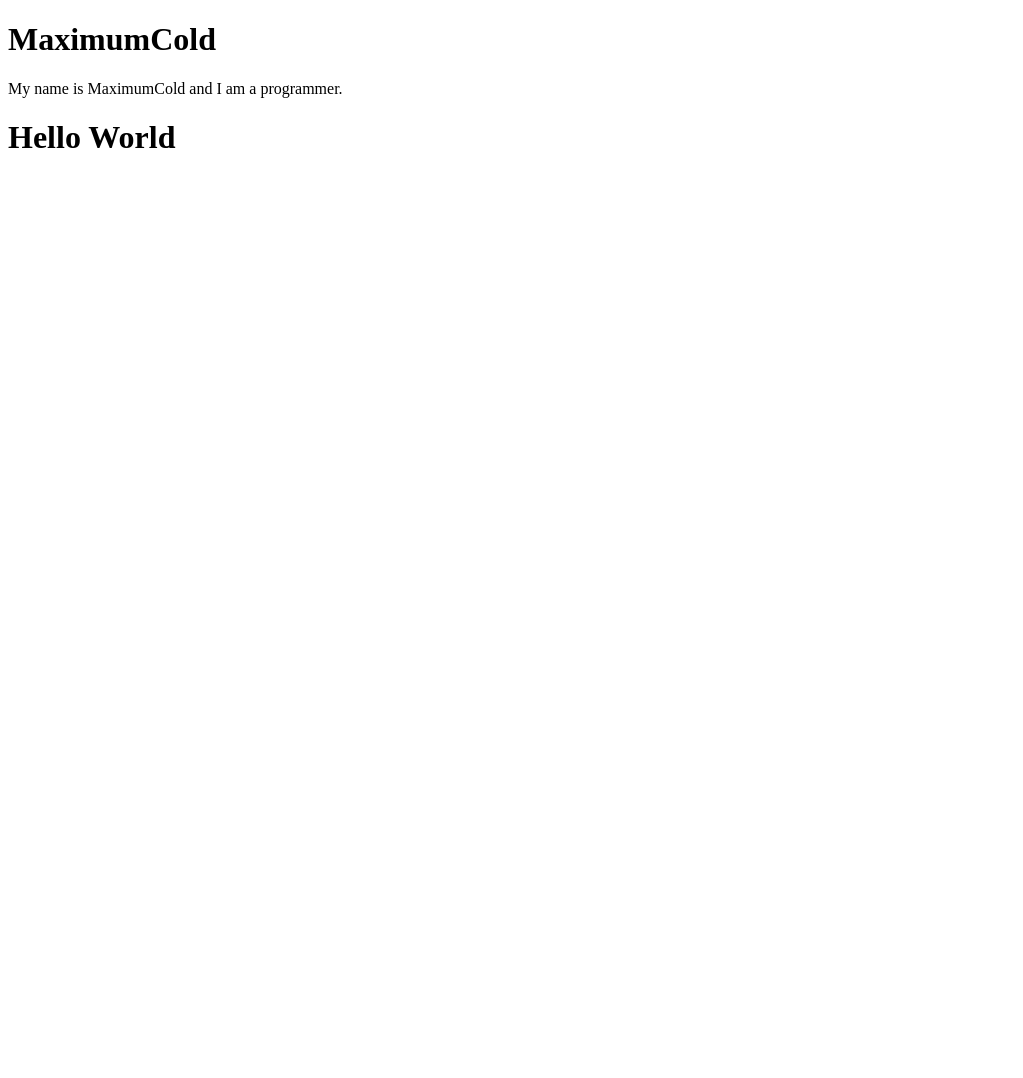
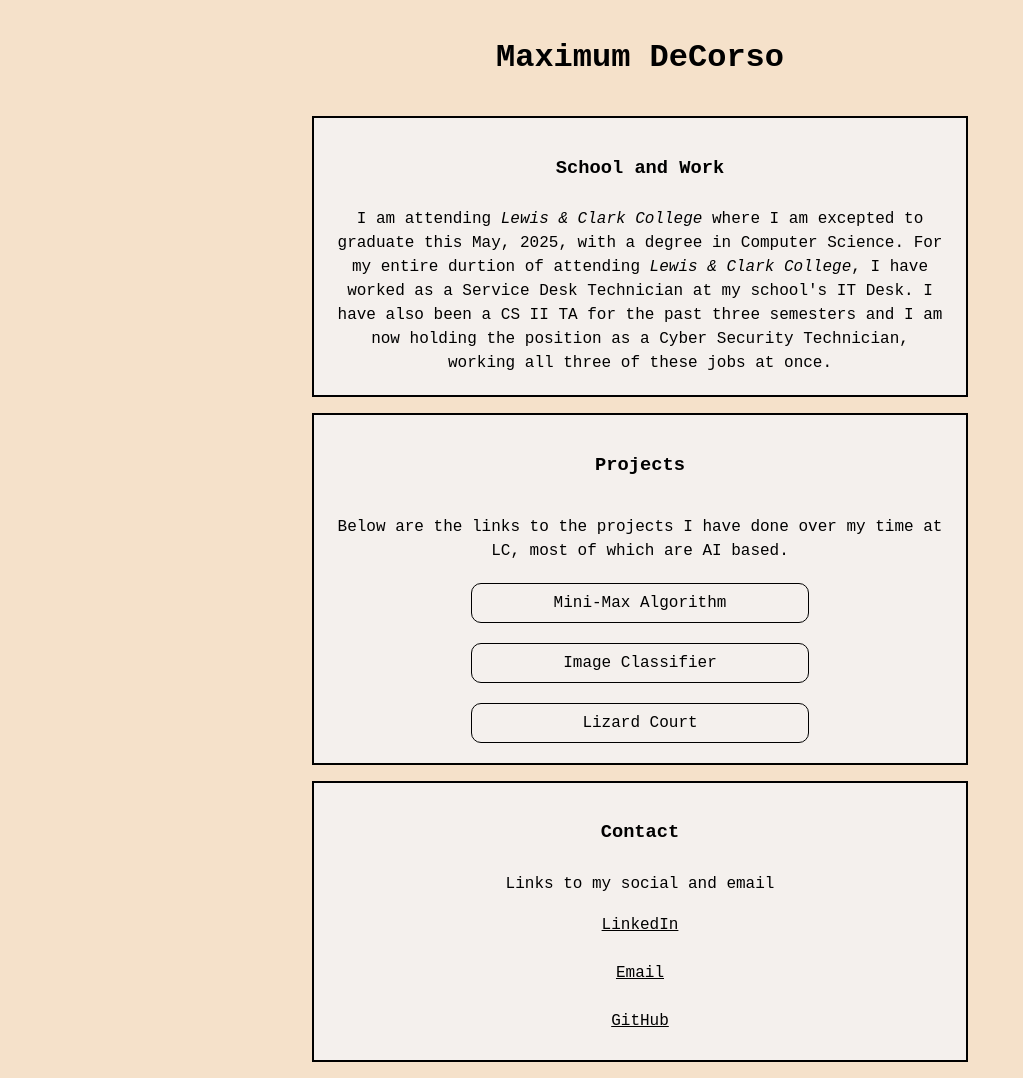
Before and after one commit to maximumcold/maximumcold.github.io, a plain HTML site: page index.html in a window 1280 px wide. Shown: the whole page, without its empty margins (0-1023 px from the left). Before the commit the page ends 800 px from the top, so only its background shows below. Drawn offline with Linux system fonts and the light colour scheme.

Commit message:
Added HTML, CSS, and JS code to make a base website

```diff
--- a/index.html
+++ b/index.html
@@ -1,10 +1,37 @@
 <!DOCTYPE html>
 <html>
 <head>
-    <title>MaximumCold</title>
+    <title>Example Webpage</title>
+    <link rel="stylesheet" type="text/css" href="style.css">
+    <script src="script.js" defer></script>
 </head>
-<body></body>
-    <h1>MaximumCold</h1>
-    <p>My name is MaximumCold and I am a programmer.</p>
+<body>
+
+    <h1> Maximum DeCorso </h1>
+
+    <section class="section" id="school-and-work">
+        <h3> School and Work </h3>
+        <p> I am attending <em>Lewis & Clark College</em> where I am excepted to graduate this May, 2025,
+            with a degree in Computer Science. For my entire durtion of attending <em>Lewis & Clark College</em>,
+            I have worked as a Service Desk Technician at my school's IT Desk. I have also been
+            a CS II TA for the past three semesters and I am now holding the position as a Cyber
+            Security Technician, working all three of these jobs at once. </p>
+    </section>
+
+    <section class="section" id="projects">
+        <h3>Projects</h3>
+        <p>Below are the links to the projects I have done over my time at LC, most of which are AI based.</p>
+        <a href="https://github.com/maximumcold/Connect4MiniMax">Mini-Max Algorithm</a>
+        <a href="https://github.com/maximumcold/AI-and-Machine-Learning">Image Classifier</a>
+        <a href="https://github.com/maximumcold/Hackathon-Spring2024">Lizard Court</a>
+    </section>
+
+    <section class="section" id="contact">
+        <h3>Contact</h3>
+        <p>Links to my social and email</p>
+        <a href="https://www.linkedin.com/in/maximumcold/">LinkedIn</a>
+        <a href="mailto:maxdecorso01@gmail.com">Email</a>
+        <a href="https://github.com/maximumcold">GitHub</a>
+    </section>
+</body>
 </html>
-<h1> Hello World </h1>
--- /dev/null
+++ b/script.js
@@ -0,0 +1,14 @@
+document.addEventListener("DOMContentLoaded", () => {
+    const sections = document.querySelectorAll(".section");
+
+    const observer = new IntersectionObserver((entries, observer) => {
+        entries.forEach(entry => {
+            if (entry.isIntersecting) {
+                entry.target.classList.add("visible");
+                observer.unobserve(entry.target);
+            }
+        });
+    }, { threshold: 0.1 });
+
+    sections.forEach(section => observer.observe(section));
+});
--- /dev/null
+++ b/style.css
@@ -0,0 +1,131 @@
+body {
+    display: flex;
+    flex-direction: column;
+    align-items: center;
+    justify-content: center;
+    background-color: #f5e1ca;
+}
+
+.section {
+    outline: 2px solid #000;
+    opacity: 0;
+    transform: translateY(20px);
+    transition:  opacity 1s ease-out, transform 1s ease-out;
+}
+
+
+.section.visible {
+    opacity: 1;
+    transform: translateY(0);
+}
+
+h1 {
+    color: d;
+    text-align: center;
+    font-family: 'Courier New', Courier, monospace;
+    padding: 10px;
+}
+
+#school-and-work {
+    background-color: #f4f0ed;
+    width: 50%;
+    padding: 10px;
+    margin: 10px;
+}
+#school-and-work > h3 {
+    color: #000;
+    font-family: 'Courier New', Courier, monospace;
+    text-align: center;
+    padding: 10px;
+}
+#school-and-work  > p {
+    margin: 10px;
+    line-height: 1.5;
+    text-align: center;
+    font-family: 'Courier New', Courier, monospace;
+
+}
+
+#projects {
+    display: flex;
+    flex-direction: column;
+    align-items: center;
+    background-color: #f4f0ed;
+    width: 50%;
+    padding: 10px;
+    margin: 10px;
+}
+#projects > h3 {
+    color: #000;
+    font-family: 'Courier New', Courier, monospace;
+    text-align: center;
+    padding: 10px;
+}
+#projects  > p {
+    margin: 10px;
+    line-height: 1.5;
+    text-align: center;
+    font-family: 'Courier New', Courier, monospace;
+
+}
+#projects > a {
+    display: inline-block;
+    width: 50%;
+    justify-content: center;
+    text-align: center;
+    color: #000;
+    font-family: 'Courier New', Courier, monospace;
+    margin: 10px;
+    padding: 10px;
+    border-radius: 10px;
+    border: 1px solid #000;
+    text-decoration: none;
+
+}
+
+#projects > a:hover {
+    background-color: #D3D3D3;
+}
+#contact {
+    background-color: #f4f0ed;
+    width: 50%;
+    padding: 10px;
+    margin: 10px;
+}
+#contact > h3 {
+    color: #000;
+    font-family: 'Courier New', Courier, monospace;
+    text-align: center;
+    padding: 10px;
+}
+#contact  > p {
+    margin: 10px;
+    line-height: 1.5;
+    text-align: center;
+    font-family: 'Courier New', Courier, monospace;
+
+}
+#contact > a {
+    display: grid;
+    justify-content: center;
+    color: #000;
+    font-family: 'Courier New', Courier, monospace;
+    margin: 10px;
+    padding: 10px;
+
+}
+
+#contact > a:hover {
+    background-color: #D3D3D3;
+}
+@media (max-width: 768px) {
+    #school-and-work {
+        width: 90%;
+    }
+    #projects {
+        width: 90%;
+    }
+    #contact {
+        width: 90%;
+    }
+}
```
Also changed, not shown: 1 other file.
